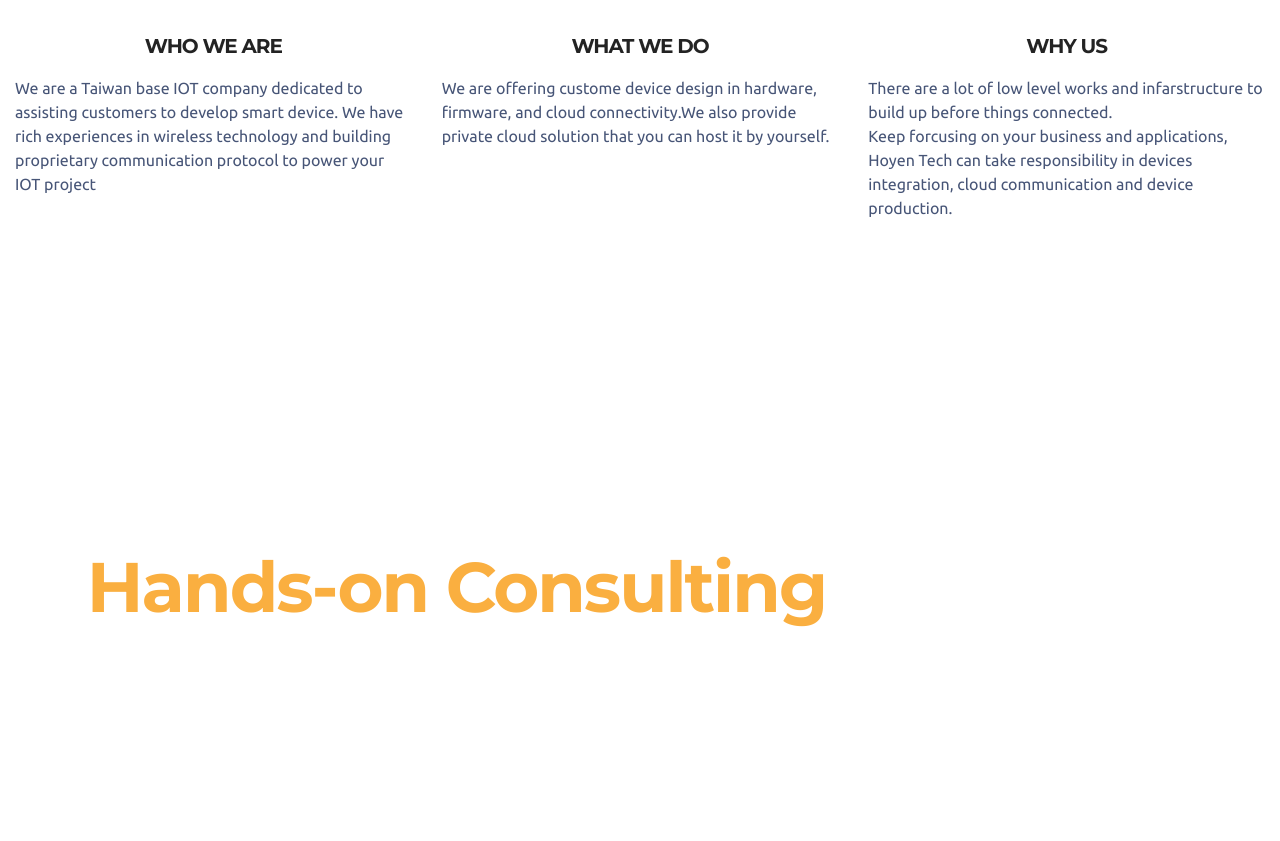
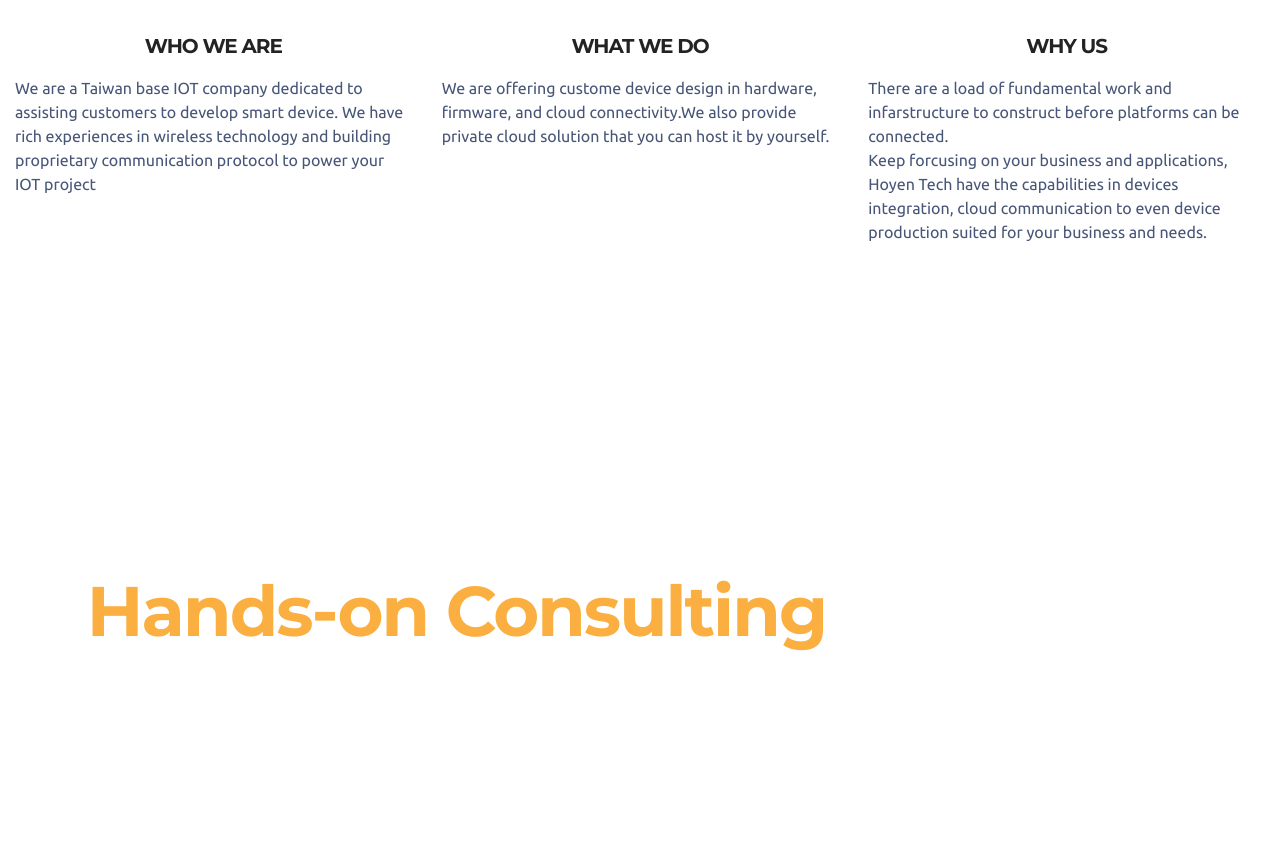
Before and after one commit to kenychen/web01, a plain HTML site: page index.html in a window 1280 px wide. Shown: the part 1289-2130 px from the top of the page. Drawn offline with nearby package versions, Linux system fonts and the light colour scheme.

Commit message:
why us content update

```diff
--- a/index.html
+++ b/index.html
@@ -164,7 +164,7 @@
                     <div class="card-block">
                         <h4 class="card-title">WHY US</h4>
 
-                        <p class="card-text">There are a lot of low level works and infarstructure to build up before things connected. <br>Keep forcusing on your business and applications, Hoyen Tech can take responsibility in devices integration, cloud communication and device production.<br></p>
+                        <p class="card-text">There are a load of fundamental work and infarstructure to construct before platforms can be connected.<br>Keep forcusing on your business and applications, Hoyen Tech have the capabilities in devices integration, cloud communication to even device production suited for your business and needs.<br></p>
 
                     </div>
                 </div>
```
